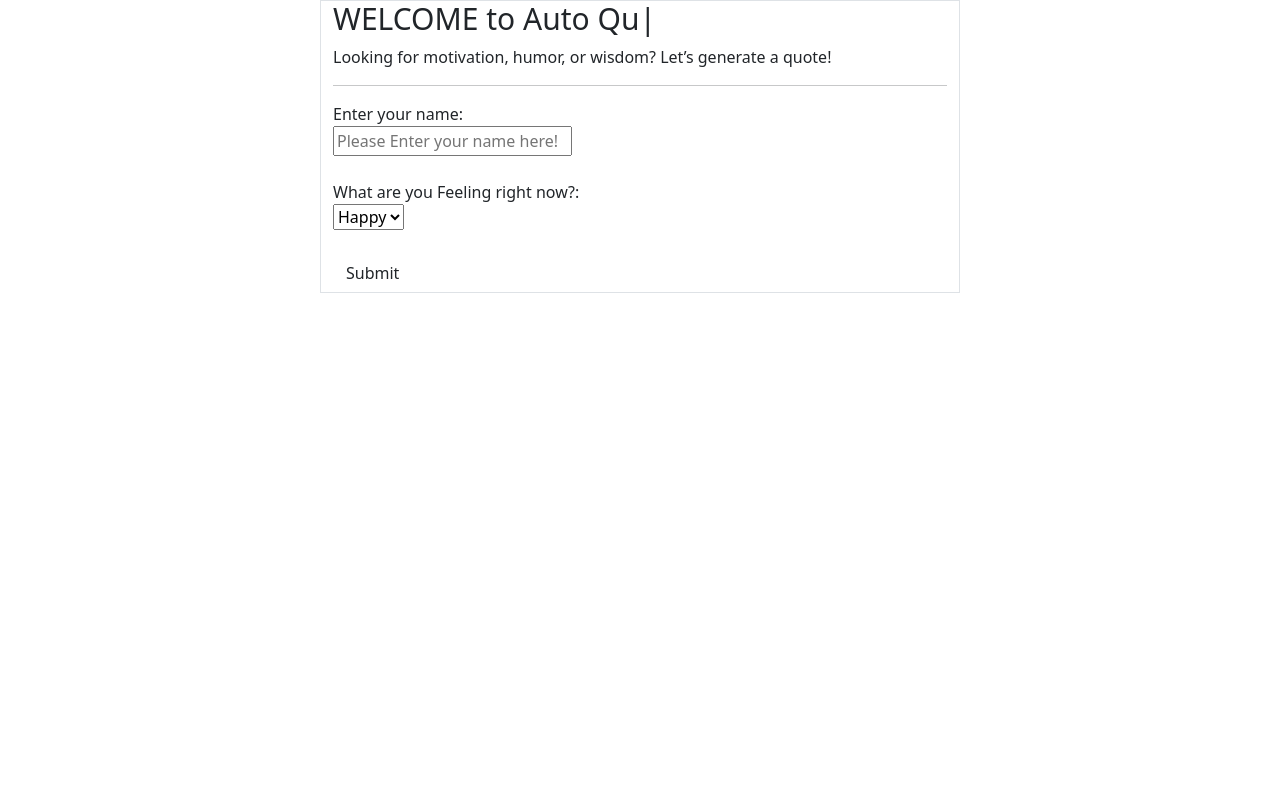
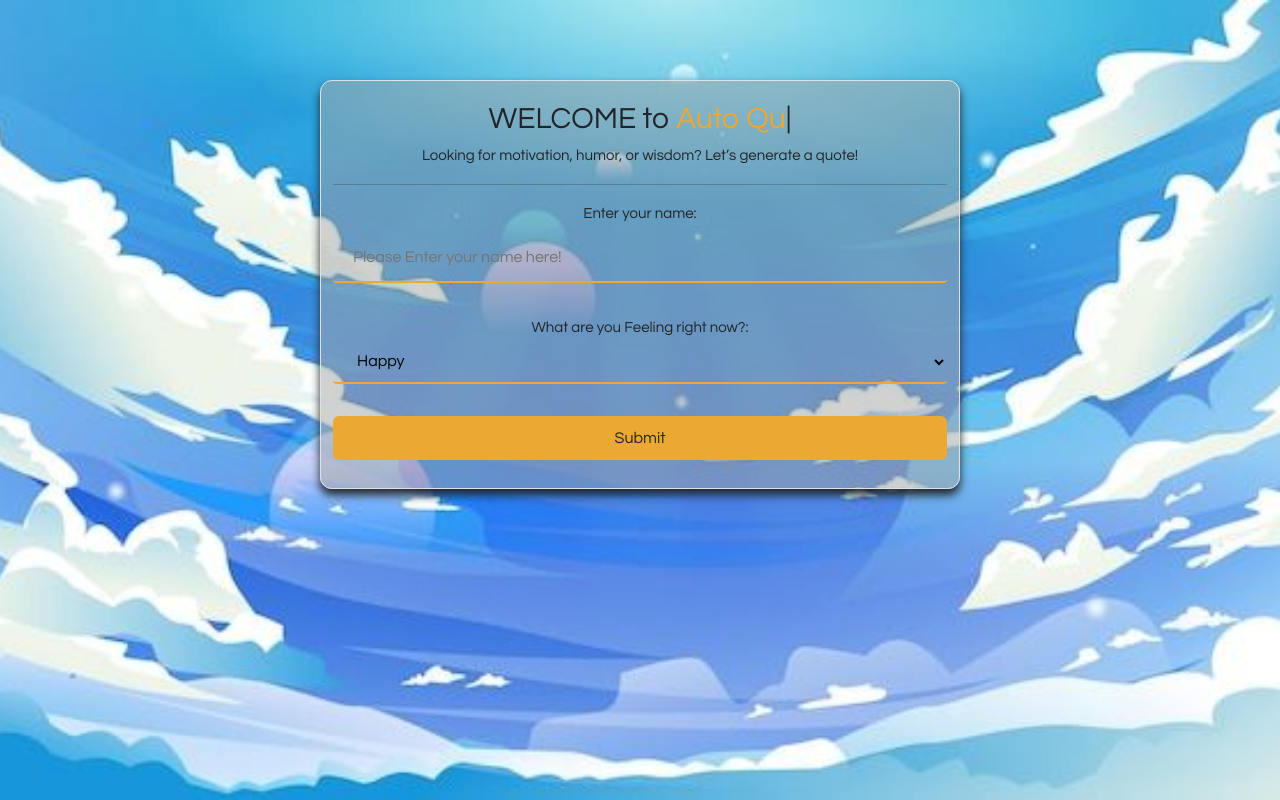
Before and after one commit to meltumbaga/new, a plain HTML site: page HTML/index.html in a window 1280 px wide. Drawn offline with nearby package versions, Linux system fonts and the light colour scheme; files that its build step writes are made by us from their sources; files whose address does not match are found by name.

Commit message:
Update index.html

```diff
--- a/HTML/index.html
+++ b/HTML/index.html
@@ -3,7 +3,7 @@
     <head>
         <meta charset="UTF-8">
         <title>Auto Generate Quote</title>
-        <link rel="stylesheet" href="CSS\home.css">
+        <link rel="stylesheet" href="CSS/home.css">
         <link href="https://cdn.jsdelivr.net/npm/bootstrap@5.0.2/dist/css/bootstrap.min.css" rel="stylesheet" integrity="sha384-EVSTQN3/azprG1Anm3QDgpJLIm9Nao0Yz1ztcQTwFspd3yD65VohhpuuCOmLASjC" crossorigin="anonymous">
     </head>
     <body>
```
